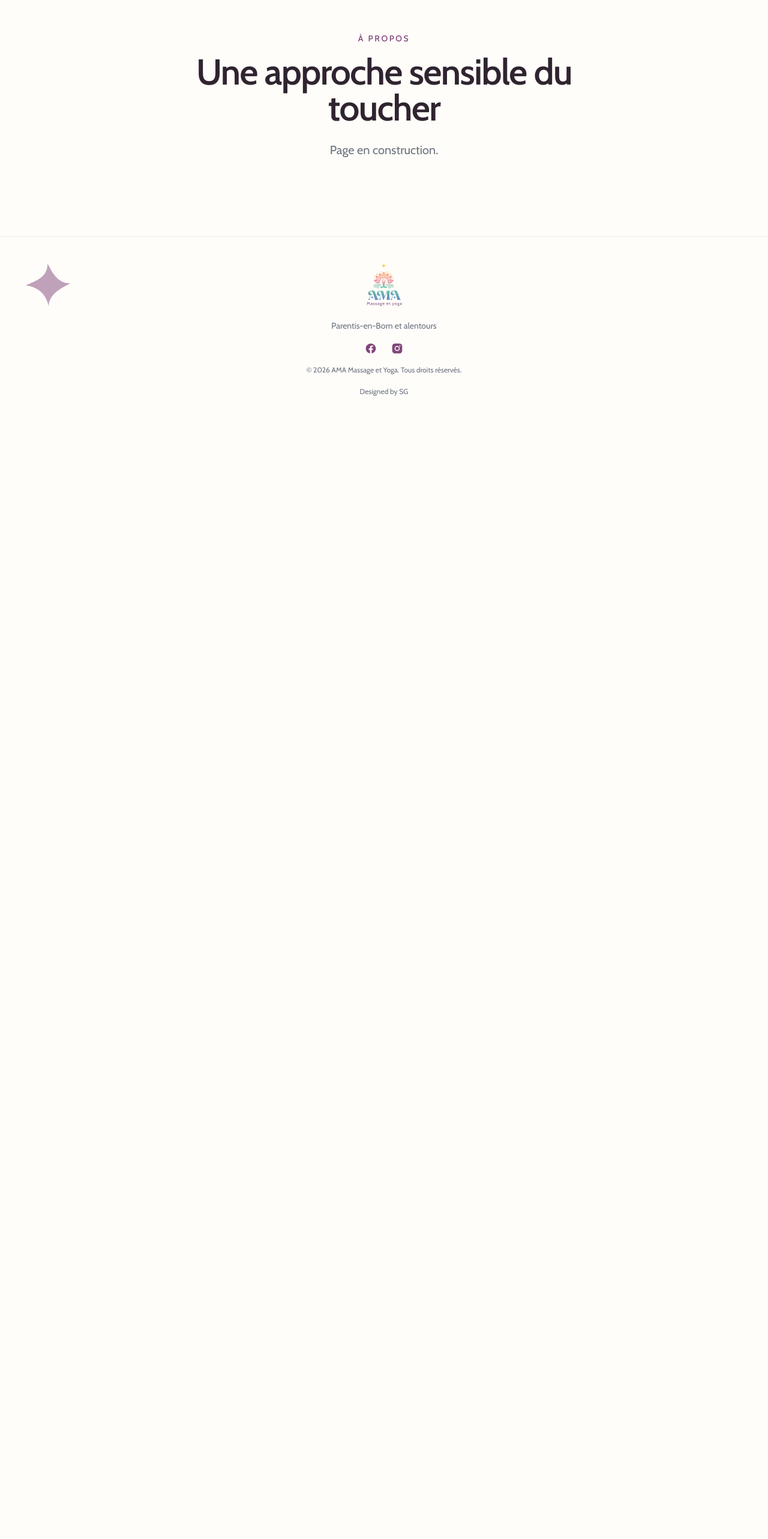
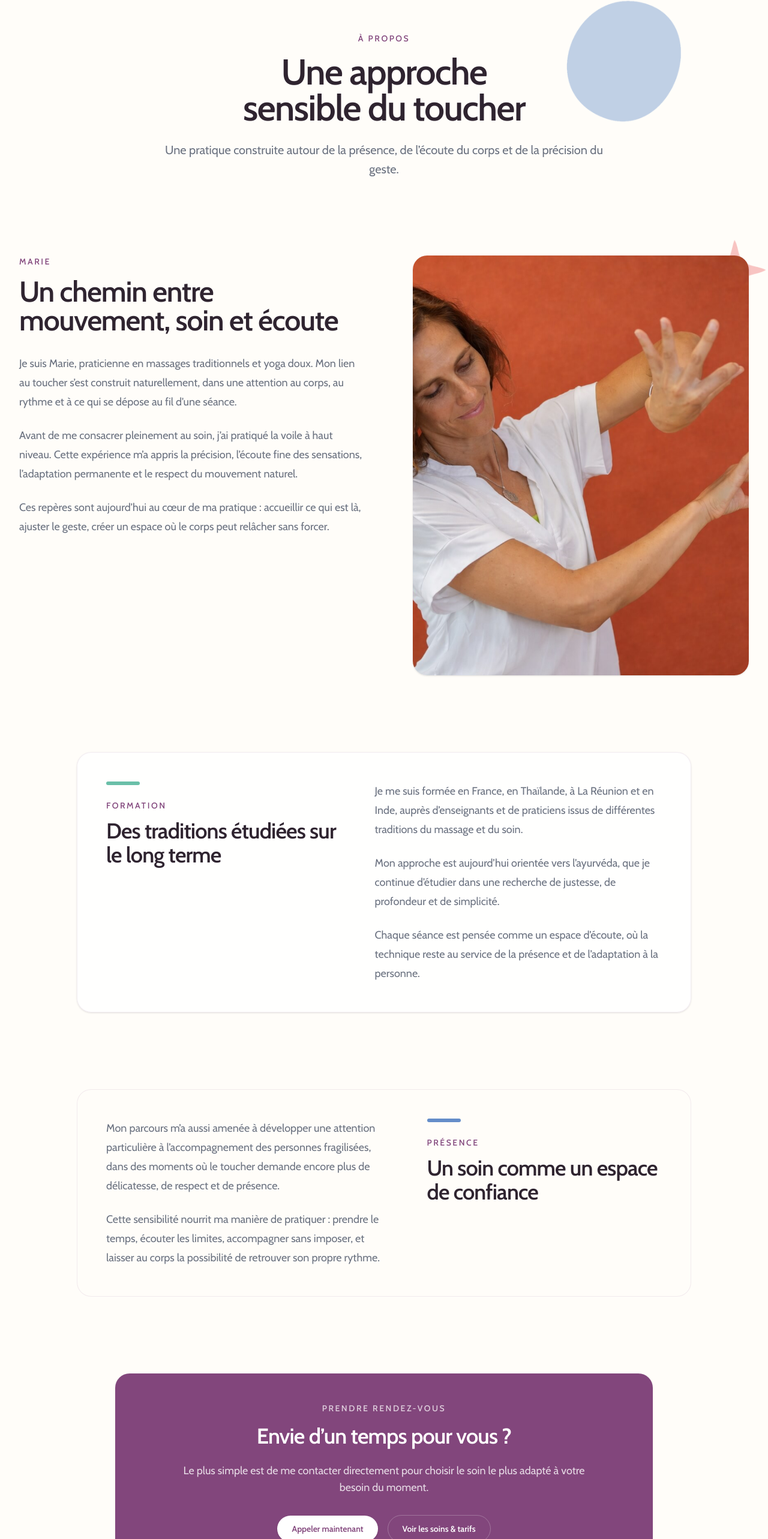
Before and after one commit to sgautier-dev/amamassageyoga, a Next.js app: page /a-propos in a window 1280 px wide. Shown: the part 174-2740 px from the top of the page at 60% size. Before the commit the page ends 877 px from the top, so only its background shows below. Built offline with nearby package versions, Linux system fonts and the light colour scheme.

Commit message:
featured and about updated

```diff
--- a/src/app/a-propos/page.tsx
+++ b/src/app/a-propos/page.tsx
@@ -1,27 +1,213 @@
-import type { Metadata } from "next"
+import Link from "next/link"
+import Image from "next/image"
 
-export const metadata: Metadata = {
+import Reveal from "@/components/reveal"
+import aboutMainImg from "@/images/about-main.jpg"
+
+export const metadata = {
 	title: "À propos",
 	description:
-		"Découvrez l’approche de Marie, praticienne en massages traditionnels et yoga doux.",
+		"Découvrez l’approche de Marie, praticienne en massages traditionnels, soins ayurvédiques et yoga doux à Parentis-en-Born.",
 }
 
 export default function AProposPage() {
 	return (
-		<main className="px-6 py-24 sm:py-32 lg:px-8">
-			<div className="mx-auto max-w-3xl text-center">
+		<main className="relative overflow-hidden">
+			<section className="relative isolate overflow-hidden px-6 py-24 sm:py-32 lg:px-8">
+				<Image
+					src="/graphics/ama-circle-blue.png"
+					alt=""
+					aria-hidden="true"
+					width={260}
+					height={260}
+					className="pointer-events-none absolute -right-20 top-16 -z-10 hidden w-56 select-none opacity-40 sm:block lg:right-[10%]"
+				/>
+
+				<Reveal className="mx-auto max-w-3xl text-center">
 					<p className="text-sm font-medium uppercase tracking-[0.18em] text-ama-purple">
 						À propos
 					</p>
 
-				<h1 className="mt-4 text-5xl font-semibold tracking-tight text-foreground sm:text-6xl">
+					<h1 className="mt-4 text-5xl font-semibold tracking-tight text-balance text-foreground sm:text-6xl">
 						Une approche sensible du toucher
 					</h1>
 
 					<p className="mt-6 text-lg leading-8 text-muted sm:text-xl">
-					Page en construction.
+						Une pratique construite autour de la présence, de l’écoute du corps
+						et de la précision du geste.
+					</p>
+				</Reveal>
+			</section>
+
+			<section className="px-6 pb-24 sm:pb-32 lg:px-8">
+				<div className="mx-auto max-w-7xl">
+					<div className="grid grid-cols-1 gap-y-16 lg:grid-cols-2 lg:items-start lg:gap-x-16">
+						<Reveal className="max-w-2xl">
+							<p className="text-sm font-medium uppercase tracking-[0.18em] text-ama-purple">
+								Marie
+							</p>
+
+							<h2 className="mt-4 text-4xl font-semibold tracking-tight text-foreground sm:text-5xl">
+								Un chemin entre mouvement, soin et écoute
+							</h2>
+
+							<div className="mt-8 space-y-6 text-base leading-8 text-muted sm:text-lg">
+								<p>
+									Je suis Marie, praticienne en massages traditionnels et yoga
+									doux. Mon lien au toucher s’est construit naturellement, dans
+									une attention au corps, au rythme et à ce qui se dépose au fil
+									d’une séance.
+								</p>
+
+								<p>
+									Avant de me consacrer pleinement au soin, j’ai pratiqué la
+									voile à haut niveau. Cette expérience m’a appris la précision,
+									l’écoute fine des sensations, l’adaptation permanente et le
+									respect du mouvement naturel.
+								</p>
+
+								<p>
+									Ces repères sont aujourd’hui au cœur de ma pratique :
+									accueillir ce qui est là, ajuster le geste, créer un espace où
+									le corps peut relâcher sans forcer.
 								</p>
 							</div>
+						</Reveal>
+
+						<Reveal delay="sm" className="lg:pl-4">
+							<div className="relative mx-auto max-w-xl lg:mx-0">
+								<Image
+									src="/graphics/ama-star-pink.png"
+									alt=""
+									aria-hidden="true"
+									width={160}
+									height={160}
+									className="pointer-events-none absolute -right-8 -top-8 z-0 hidden w-24 select-none opacity-50 sm:block lg:w-28"
+								/>
+
+								<div className="group relative z-10 overflow-hidden rounded-3xl shadow-sm">
+									<div className="aspect-4/5">
+										<Image
+											src={aboutMainImg}
+											alt="Marie dans son univers de soin"
+											className="h-full w-full object-cover transition-transform duration-700 ease-out group-hover:scale-[1.03]"
+										/>
+									</div>
+								</div>
+							</div>
+						</Reveal>
+					</div>
+				</div>
+			</section>
+
+			<section className="px-6 pb-24 sm:pb-32 lg:px-8">
+				<div className="mx-auto max-w-5xl">
+					<Reveal className="rounded-3xl border border-ama-purple/10 bg-white/85 p-8 shadow-sm sm:p-10 lg:p-12">
+						<div className="grid gap-10 lg:grid-cols-[0.9fr_1.1fr] lg:gap-14">
+							<div>
+								<div className="h-1.5 w-14 rounded-full bg-ama-green" />
+
+								<p className="mt-6 text-sm font-medium uppercase tracking-[0.18em] text-ama-purple">
+									Formation
+								</p>
+
+								<h2 className="mt-3 text-3xl font-semibold tracking-tight text-foreground sm:text-4xl">
+									Des traditions étudiées sur le long terme
+								</h2>
+							</div>
+
+							<div className="space-y-6 text-base leading-8 text-muted sm:text-lg">
+								<p>
+									Je me suis formée en France, en Thaïlande, à La Réunion et en
+									Inde, auprès d’enseignants et de praticiens issus de
+									différentes traditions du massage et du soin.
+								</p>
+
+								<p>
+									Mon approche est aujourd’hui orientée vers l’ayurvéda, que je
+									continue d’étudier dans une recherche de justesse, de
+									profondeur et de simplicité.
+								</p>
+
+								<p>
+									Chaque séance est pensée comme un espace d’écoute, où la
+									technique reste au service de la présence et de l’adaptation à
+									la personne.
+								</p>
+							</div>
+						</div>
+					</Reveal>
+				</div>
+			</section>
+
+			<section className="px-6 pb-24 sm:pb-32 lg:px-8">
+				<div className="mx-auto max-w-5xl">
+					<Reveal className="rounded-3xl border border-ama-purple/10 bg-background p-8 sm:p-10 lg:p-12">
+						<div className="grid gap-10 lg:grid-cols-[1.1fr_0.9fr] lg:gap-14">
+							<div className="space-y-6 text-base leading-8 text-muted sm:text-lg">
+								<p>
+									Mon parcours m’a aussi amenée à développer une attention
+									particulière à l’accompagnement des personnes fragilisées,
+									dans des moments où le toucher demande encore plus de
+									délicatesse, de respect et de présence.
+								</p>
+
+								<p>
+									Cette sensibilité nourrit ma manière de pratiquer : prendre le
+									temps, écouter les limites, accompagner sans imposer, et
+									laisser au corps la possibilité de retrouver son propre
+									rythme.
+								</p>
+							</div>
+
+							<div>
+								<div className="h-1.5 w-14 rounded-full bg-ama-blue" />
+
+								<p className="mt-6 text-sm font-medium uppercase tracking-[0.18em] text-ama-purple">
+									Présence
+								</p>
+
+								<h2 className="mt-3 text-3xl font-semibold tracking-tight text-foreground sm:text-4xl">
+									Un soin comme un espace de confiance
+								</h2>
+							</div>
+						</div>
+					</Reveal>
+				</div>
+			</section>
+
+			<section className="px-6 pb-24 sm:pb-32 lg:px-8">
+				<Reveal className="mx-auto max-w-4xl rounded-3xl bg-ama-purple px-6 py-12 text-center text-white shadow-sm sm:px-10">
+					<p className="text-sm font-medium uppercase tracking-[0.18em] text-white/75">
+						Prendre rendez-vous
+					</p>
+
+					<h2 className="mt-4 text-3xl font-semibold tracking-tight sm:text-4xl">
+						Envie d’un temps pour vous ?
+					</h2>
+
+					<p className="mx-auto mt-6 max-w-2xl text-base leading-7 text-white/80 sm:text-lg">
+						Le plus simple est de me contacter directement pour choisir le soin
+						le plus adapté à votre besoin du moment.
+					</p>
+
+					<div className="mt-8 flex flex-col items-center justify-center gap-4 sm:flex-row">
+						<Link
+							href="tel:0610755048"
+							className="inline-flex items-center justify-center rounded-full bg-white px-6 py-3 text-sm font-semibold text-ama-purple shadow-sm transition-all duration-200 hover:-translate-y-0.5 hover:bg-ama-yellow hover:shadow-md"
+						>
+							Appeler maintenant
+						</Link>
+
+						<Link
+							href="/soins-et-tarifs"
+							className="inline-flex items-center justify-center rounded-full border border-white/25 px-6 py-3 text-sm font-semibold text-white transition hover:bg-white/10"
+						>
+							Voir les soins & tarifs
+						</Link>
+					</div>
+				</Reveal>
+			</section>
 		</main>
 	)
 }
--- a/src/components/About.tsx
+++ b/src/components/About.tsx
@@ -1,7 +1,8 @@
 import Image from "next/image"
+import Link from "next/link"
 
 import Reveal from "@/components/reveal"
-import aboutMainImg from "@/images/about-main.jpg"
+import aboutTeaserImg from "@/images/about-teaser.jpg"
 
 export default function About() {
 	return (
@@ -30,22 +31,24 @@ export default function About() {
 
 						<div className="mt-8 space-y-6 text-base leading-8 text-muted sm:text-lg">
 							<p>
-								Formée en Thaïlande, à La Réunion et en Inde, j’ai développé une
-								pratique fondée sur la présence, la précision du geste et la
-								qualité de l’écoute.
+								Mon parcours entre mouvement, soin et traditions corporelles
+								nourrit une pratique fondée sur la présence, la précision du
+								geste et l’écoute du corps.
 							</p>
 
 							<p>
-								Orientée vers l’approche ayurvédique, je continue d’étudier sur
-								le long terme, dans une recherche de justesse, de profondeur et
-								de simplicité.
-							</p>
-
-							<p>
-								Chaque soin est un espace où l’on peut se déposer en confiance,
-								retrouver son rythme et sa fluidité.
+								Chaque séance est pensée comme un espace de confiance, pour
+								laisser le corps relâcher, respirer et retrouver son propre
+								rythme.
 							</p>
 						</div>
+
+						<Link
+							href="/a-propos"
+							className="mt-8 inline-flex items-center justify-center rounded-full bg-ama-purple px-6 py-3 text-sm font-semibold text-white shadow-sm transition-all duration-200 hover:-translate-y-0.5 hover:bg-ama-pink hover:shadow-md"
+						>
+							Découvrir mon approche
+						</Link>
 					</Reveal>
 
 					<Reveal delay="sm" className="lg:pl-4">
@@ -62,7 +65,7 @@ export default function About() {
 							<div className="group relative z-10 overflow-hidden rounded-3xl shadow-sm">
 								<div className="aspect-4/5">
 									<Image
-										src={aboutMainImg}
+										src={aboutTeaserImg}
 										alt="Marie dans son univers de soin"
 										className="h-full w-full object-cover transition-transform duration-700 ease-out group-hover:scale-[1.03]"
 									/>
--- a/src/components/FeaturedService.tsx
+++ b/src/components/FeaturedService.tsx
@@ -1,4 +1,5 @@
 import Image from "next/image"
+import Link from "next/link"
 
 import Reveal from "@/components/reveal"
 import featuredImg from "@/images/featured.jpg"
@@ -112,6 +113,13 @@ export default function FeaturedService() {
 									</figure>
 								))}
 							</div>
+
+							<Link
+								href="/soins-et-tarifs#champissage"
+								className="mt-10 inline-flex items-center justify-center rounded-full bg-ama-purple px-6 py-3 text-sm font-semibold text-white shadow-sm transition-all duration-200 hover:-translate-y-0.5 hover:bg-ama-pink hover:shadow-md"
+							>
+								Détails et tarifs
+							</Link>
 						</div>
 					</Reveal>
 				</div>
```
Also changed, not shown: src/images/about-teaser.jpg (added). Lines whose indentation alone changed are shown as unchanged.
